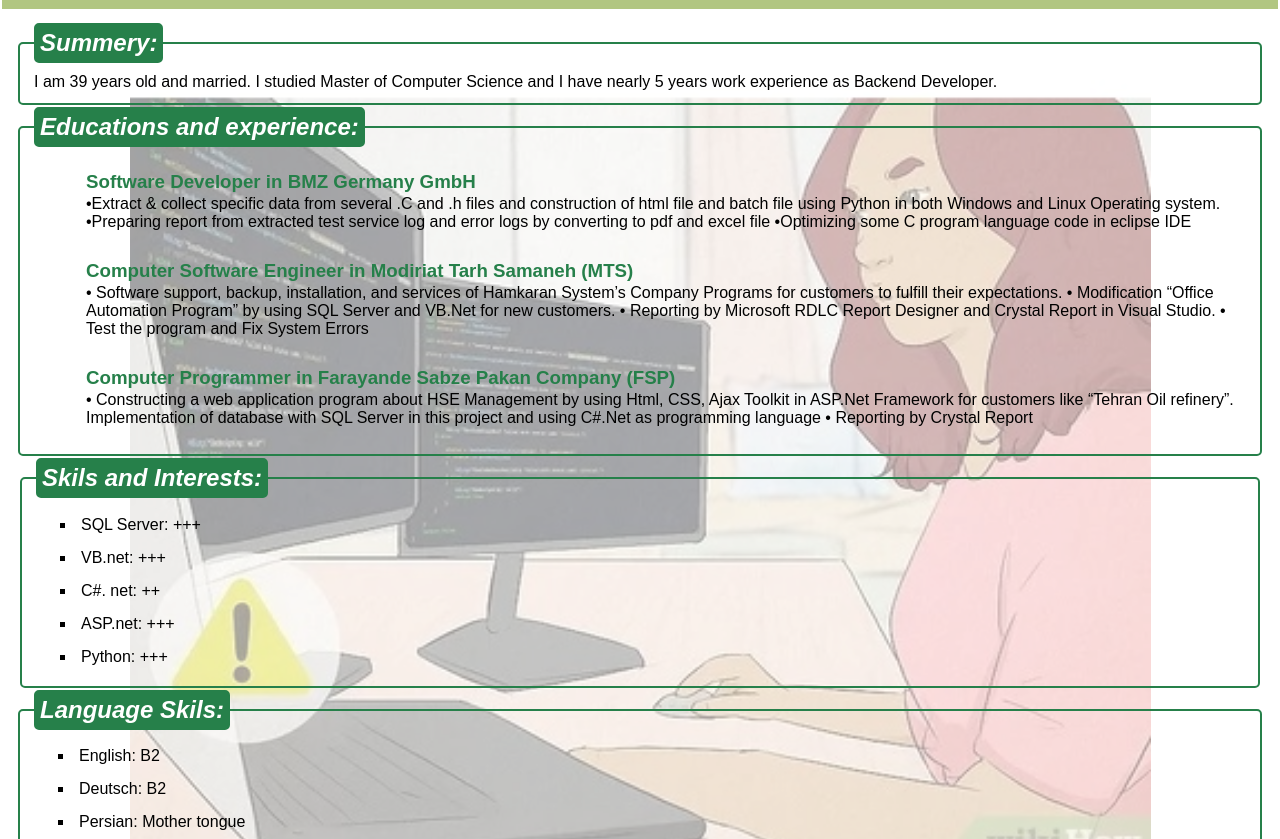
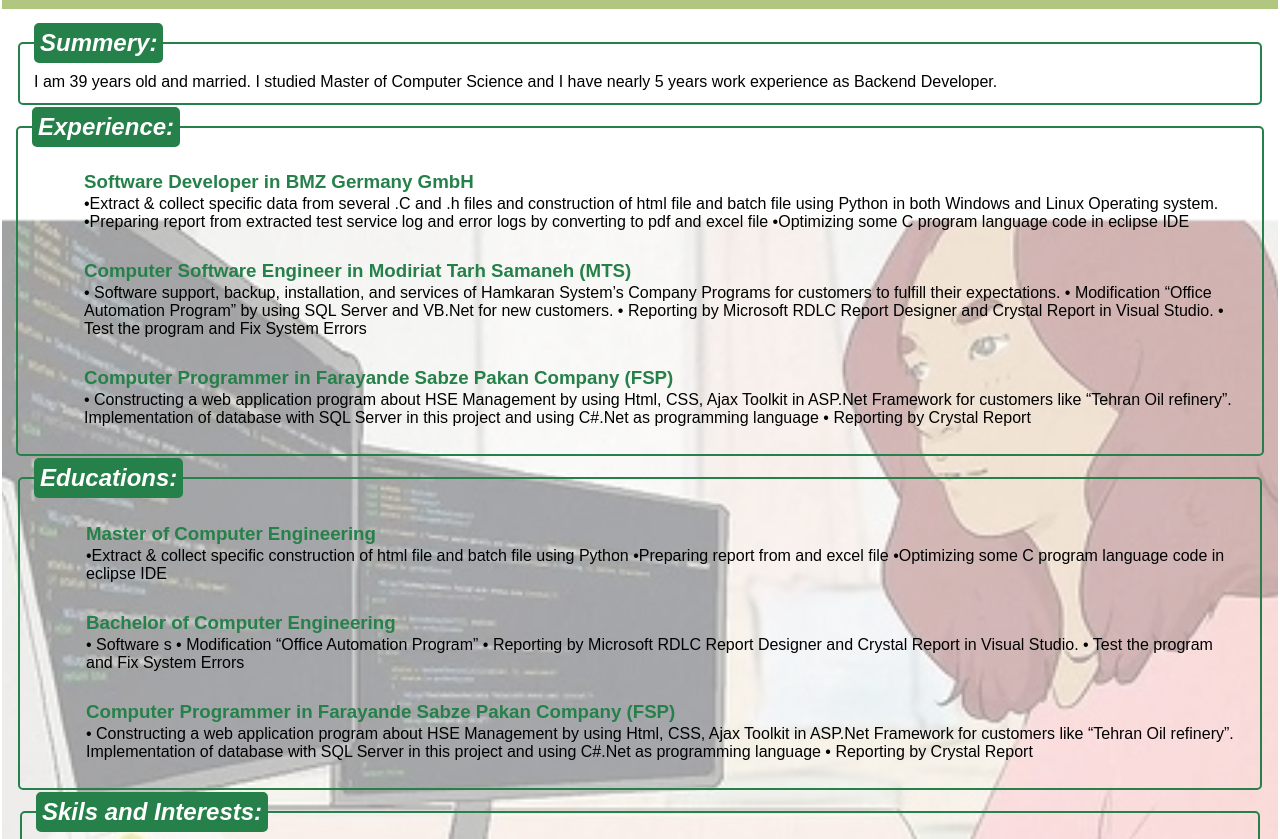
Before and after one commit to ZahraR85/Resume, a plain HTML site: page resome/CSS_Resome.html in a window 1280 px wide. Shown: the part 349-1188 px from the top of the page. Drawn offline with Linux system fonts and the light colour scheme.

Commit message:
Education

```diff
--- a/resome/CSS_Resome.html
+++ b/resome/CSS_Resome.html
@@ -42,9 +42,9 @@
             </fieldset>
 
         </section>
-        <section class="Educations">
+        <section class="Experience"></section>
             <fieldset>
-                <legend><h2>Educations and experience:</h2></legend>
+                <legend><h2>Experience:</h2></legend>
                 <ul>
                     <li>
                         <h3>Software Developer in BMZ Germany GmbH
@@ -63,6 +63,42 @@
                         <p>
                             • Software support, backup, installation, and services of Hamkaran System’s Company Programs for customers to fulfill their expectations.
                             • Modification “Office Automation Program” by using SQL Server and VB.Net for new customers.
+                            • Reporting by Microsoft RDLC Report Designer and Crystal Report in Visual Studio.
+                            • Test the program and Fix System Errors
+                        </p>
+                    </li>
+                    <li>
+                        <h3>Computer Programmer in Farayande Sabze Pakan Company (FSP)
+                        </h3>
+                        <p>
+                            • Constructing a web application program about HSE Management by using Html, CSS, Ajax Toolkit in ASP.Net Framework for customers like “Tehran Oil refinery”. Implementation of database with SQL Server in this project and using C#.Net as programming language
+                            • Reporting by Crystal Report
+                        </p>
+                    </li>
+                </ul>
+            </fieldset>
+        </section>
+        <section class="Educations">
+            <fieldset>
+                <legend><h2>Educations:</h2></legend>
+                <ul>
+                    <li>
+                        <h3>Master of Computer Engineering
+                        </h3>
+                        <p>
+                            •Extract & collect specific construction of html file
+                            and batch file using Python
+                            •Preparing report from
+                            and excel file
+                            •Optimizing some C program language code in eclipse IDE
+                        </p>
+                    </li>
+                    <li>
+                        <h3>Bachelor of Computer Engineering
+                        </h3>
+                        <p>
+                            • Software s
+                            • Modification “Office Automation Program”
                             • Reporting by Microsoft RDLC Report Designer and Crystal Report in Visual Studio.
                             • Test the program and Fix System Errors
                         </p>
--- a/resome/style.css
+++ b/resome/style.css
@@ -26,7 +26,7 @@ body::before {
   right: 0;
   bottom: 0;
   background: url('image/f1.jpg') no-repeat center center;
-  background-size: contain;
+  background-size: cover;
   opacity: 0.4; /* Set the opacity of the background image to 10% */
   z-index: -1; /* Ensure it stays behind all content */
 }
```
